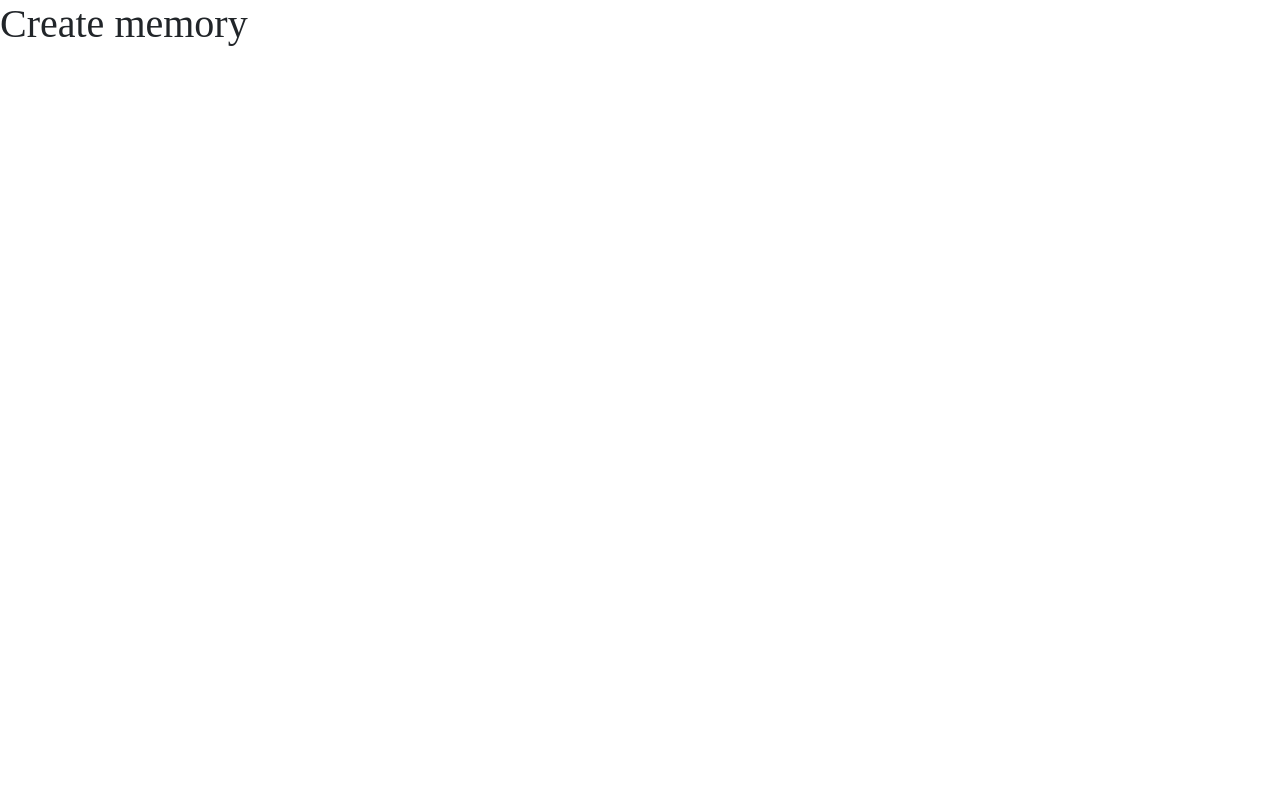
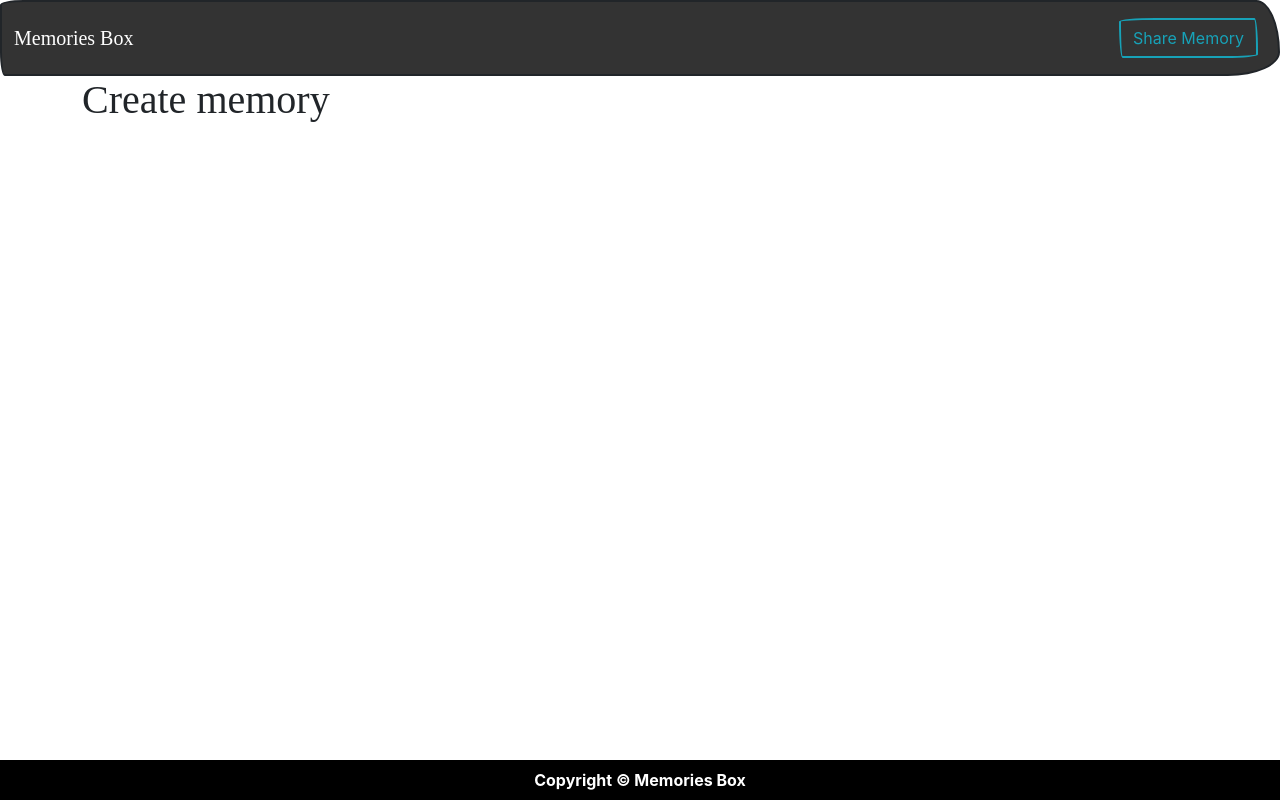
Before and after one commit to YavuzGurdal/memories-box-frontend, a React (Create React App) app: page /create in a window 1280 px wide. Built offline with nearby package versions, Linux system fonts and the light colour scheme; a web font is replaced by a local one.

Commit message:
header and footer created

```diff
--- a/package.json
+++ b/package.json
@@ -11,6 +11,7 @@
     "react-bootstrap": "^2.2.3",
     "react-dom": "^18.0.0",
     "react-redux": "^8.0.0",
+    "react-router-bootstrap": "^0.26.1",
     "react-router-dom": "^6.3.0",
     "react-scripts": "5.0.1",
     "web-vitals": "^2.1.4"
--- a/src/App.js
+++ b/src/App.js
@@ -1,16 +1,26 @@
 import './App.css';
-import { BrowserRouter, Routes, Route } from "react-router-dom";
+import { Routes, Route } from "react-router-dom";
 import HomeScreen from './Screens/HomeScreen';
 import CreateScreen from './Screens/CreateScreen';
+import Header from './components/Header';
+import Footer from './components/Footer';
+
+import { Container } from 'react-bootstrap'
+
+
 
 function App() {
   return (
-    <BrowserRouter>
-      <Routes>
-        <Route path='/' element={<HomeScreen />} />
-        <Route path='/create' element={<CreateScreen />} />
-      </Routes>
-    </BrowserRouter>
+    <>
+      <Header />
+      <Container>
+        <Routes>
+          <Route path='/' element={<HomeScreen />} />
+          <Route path='/create' element={<CreateScreen />} />
+        </Routes>
+      </Container>
+      <Footer />
+    </>
   );
 }
 
--- /dev/null
+++ b/src/components/Footer.js
@@ -0,0 +1,16 @@
+import React from 'react'
+import { Col, Row } from 'react-bootstrap'
+
+const Footer = () => {
+    return (
+        <footer>
+            <Row className='fixed-bottom' style={{ background: 'black' }}>
+                <Col className='text-center py-2 text-white'>
+                    Copyright &copy; Memories Box
+                </Col>
+            </Row>
+        </footer>
+    )
+}
+
+export default Footer
--- /dev/null
+++ b/src/components/Header.js
@@ -0,0 +1,35 @@
+import React from 'react'
+import { Container, Navbar, Nav, Button } from 'react-bootstrap'
+import { LinkContainer } from 'react-router-bootstrap' // bu neyi sariyorsa ona basinca belirttigimiz linke gidiyor
+
+const Header = () => {
+    return (
+        // collapseOnSelect bunu yazinca hamburger menu de herhangi bir seye tiklayinca eski haline geliyor. yani hamburger menu kapaniyor
+        <header>
+            <Navbar bg="primary" variant='dark' expand="lg" collapseOnSelect>
+                <Container fluid>
+                    <LinkContainer to='/'>
+                        <Navbar.Brand href="#">Memories Box</Navbar.Brand>
+                    </LinkContainer>
+
+                    <Navbar.Toggle aria-controls="navbarScroll" />
+                    <Navbar.Collapse id="navbarScroll" className='justify-content-end' >
+                        <Nav
+                        // className="me-auto my-2 my-lg-0"
+                        // style={{ maxHeight: '100px' }}
+                        // navbarScroll
+                        >
+                            <LinkContainer to='/create' >
+                                <Nav.Link>
+                                    <Button variant='outline-info' >Share Memory</Button>
+                                </Nav.Link>
+                            </LinkContainer>
+                        </Nav>
+                    </Navbar.Collapse>
+                </Container>
+            </Navbar>
+        </header>
+    )
+}
+
+export default Header
--- a/src/index.js
+++ b/src/index.js
@@ -5,9 +5,13 @@ import App from './App';
 
 import './bootstrap.min.css' // stil leri hazir aldim. bootswatch.com'dan. theme Sketchy
 
+import { BrowserRouter } from "react-router-dom";
+
 const root = ReactDOM.createRoot(document.getElementById('root'));
 root.render(
   <React.StrictMode>
-    <App />
+    <BrowserRouter>
+      <App />
+    </BrowserRouter>
   </React.StrictMode>
 );
```
Also changed, not shown: 1 other file (tests, documents, lock files or other folders).
